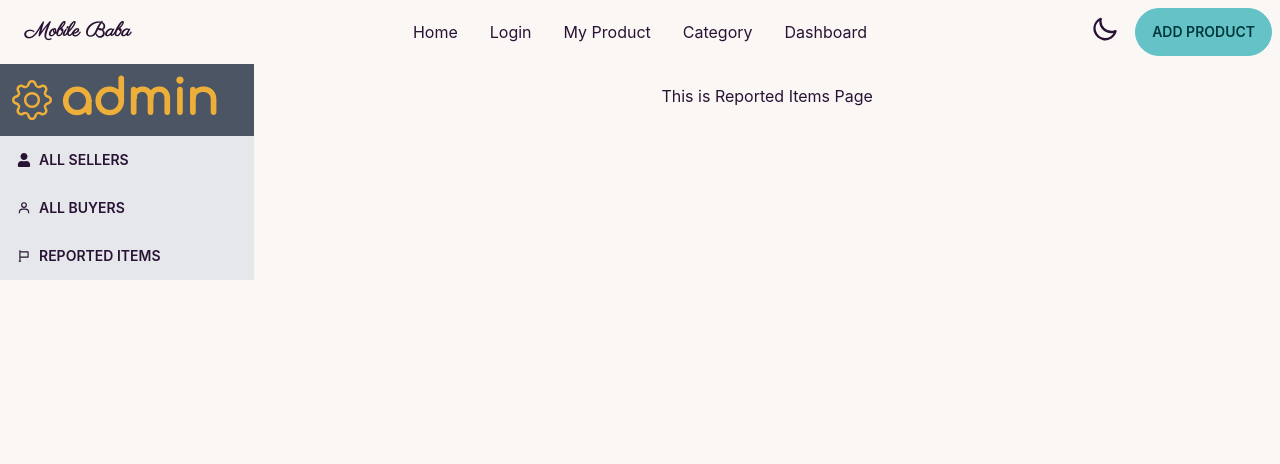
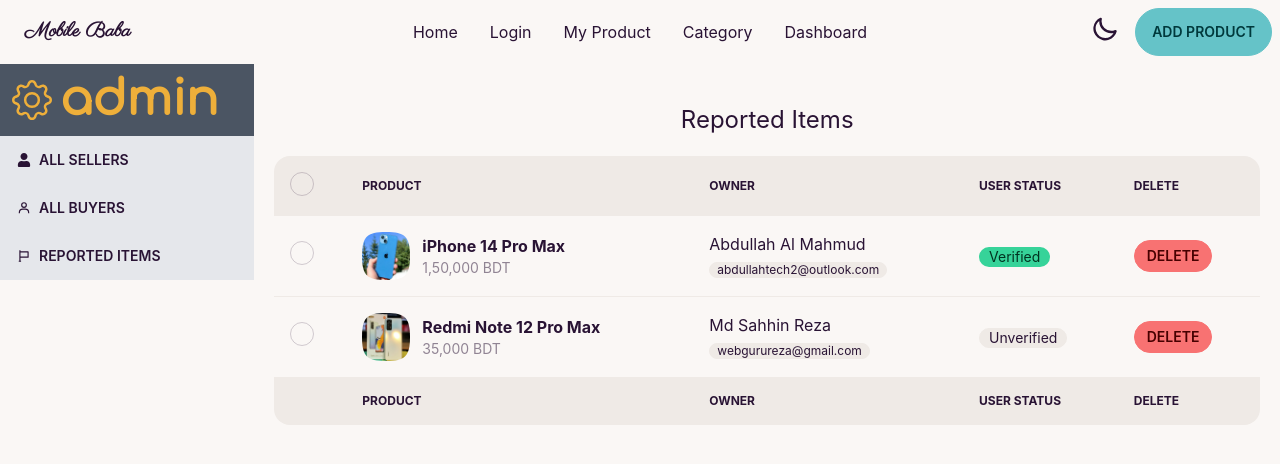
Before and after one commit to absoftlab99/phone-baba-resale-client, a React (Create React App) app: page /dashboard/reportedItems in a window 1280 px wide. Shown: the top 464 px of the page. Built offline with nearby package versions, Linux system fonts and the light colour scheme.

Commit message:
reported Items created

```diff
--- a/src/Pages/Dashboard/Admin/ReportedItems.js
+++ b/src/Pages/Dashboard/Admin/ReportedItems.js
@@ -1,9 +1,101 @@
 import React from 'react';
+import phone from '../../../Assets/images/phone1.jpg';
+import phone2 from '../../../Assets/images/phone2.jpg';
 
 const ReportedItems = () => {
     return (
         <div>
-            <h1>This is Reported Items Page</h1>
+            <h1 className='text-2xl py-5'>Reported Items</h1>
+            <div>
+            <div className="overflow-x-auto w-full">
+                <table className="table w-full">
+                    <thead>
+                    <tr>
+                        <th>
+                        <label>
+                            <input type="checkbox" className="checkbox" />
+                        </label>
+                        </th>
+                        <th>Product</th>
+                        <th>Owner</th>
+                        <th>User Status</th>
+                        <th>Delete</th>
+                    </tr>
+                    </thead>
+                    <tbody>
+                    <tr>
+                        <th>
+                        <label>
+                            <input type="checkbox" className="checkbox" />
+                        </label>
+                        </th>
+                        <td>
+                        <div className="flex items-center space-x-3">
+                            <div className="avatar">
+                            <div className="mask mask-squircle w-12 h-12">
+                                <img src={phone} alt="Avatar Tailwind CSS Component" />
+                            </div>
+                            </div>
+                            <div>
+                            <div className="font-bold">iPhone 14 Pro Max</div>
+                            <div className="text-sm opacity-50">1,50,000 BDT</div>
+                            </div>
+                        </div>
+                        </td>
+                        <td>
+                        Abdullah Al Mahmud
+                        <br/>
+                        <span className="badge badge-ghost badge-sm">abdullahtech2@outlook.com</span>
+                        </td>
+                        <td><div className='badge badge-success'>Verified</div></td>
+                        <th>
+                        <button className="btn btn-error md:btn-sm btn-xs">Delete</button>
+                        </th>
+                    </tr>
+                    <tr>
+                        <th>
+                        <label>
+                            <input type="checkbox" className="checkbox" />
+                        </label>
+                        </th>
+                        <td>
+                        <div className="flex items-center space-x-3">
+                            <div className="avatar">
+                            <div className="mask mask-squircle w-12 h-12">
+                                <img src={phone2} alt="Avatar Tailwind CSS Component" />
+                            </div>
+                            </div>
+                            <div>
+                            <div className="font-bold">Redmi Note 12 Pro Max</div>
+                            <div className="text-sm opacity-50">35,000 BDT</div>
+                            </div>
+                        </div>
+                        </td>
+                        <td>
+                        Md Sahhin Reza
+                        <br/>
+                        <span className="badge badge-ghost badge-sm">webgurureza@gmail.com</span>
+                        </td>
+                        <td><div className='badge badge-ghost'>Unverified</div></td>
+                        <th>
+                        <button className="btn btn-error md:btn-sm btn-xs">Delete</button>
+                        </th>
+                    </tr>
+                    </tbody>
+
+                    <tfoot>
+                    <tr>
+                        <th></th>
+                        <th>Product</th>
+                        <th>Owner</th>
+                        <th>User Status</th>
+                        <th>Delete</th>
+                    </tr>
+                    </tfoot>
+
+                </table>
+                </div>
+            </div>
         </div>
     );
 };
```
